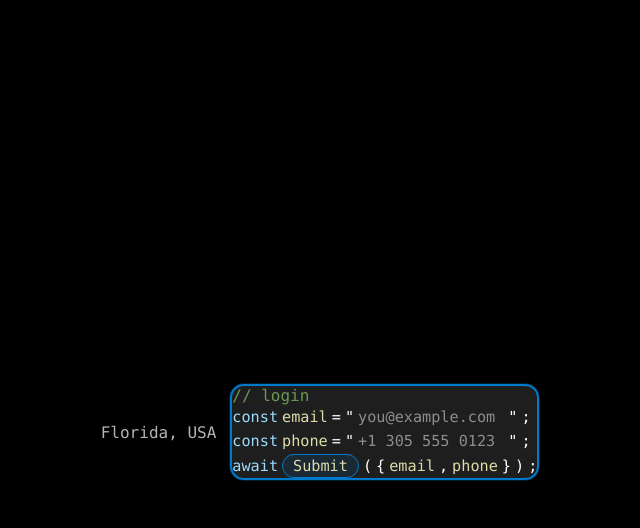
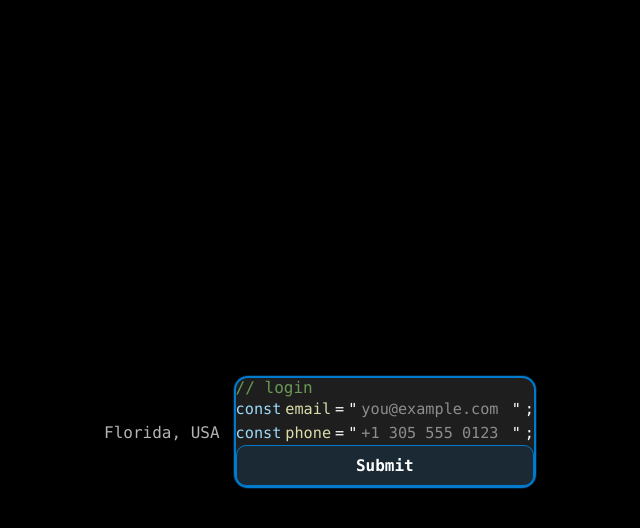
Before and after one commit to gibranparis/lameboy, a Next.js app: page / in a window 1280 px wide. Both pictures are taken after a click on the button "Florida, USA". Shown: the top 528 px of the page, without its empty margins (320-960 px from the left). Built offline with nearby package versions, Linux system fonts and the light colour scheme.

Commit message:
style(landing): remove inline “await submit” line and use VS Code “Run and Debug”-style Submit button with orange dotted focus

```diff
--- a/src/app/globals.css
+++ b/src/app/globals.css
@@ -20,7 +20,7 @@
   --comment:#6a9955;
   --string:#ce9178;
   --keyword:#9cdcfe;
-  --var:#dcdcaa;     /* vars / function identifiers */
+  --var:#dcdcaa;
   --punct:#ffffff;
   --op:#ffffff;
 
@@ -104,34 +104,33 @@ html, body{
 }
 .code-input::placeholder{ color:#8d8d8d; }
 
-/* VS Code badge-style button (like “Additional Views”) */
-.chip-btn{
-  display: inline-flex;
-  align-items: center;
-  gap: 6px;
-  padding: 2px 10px;
+/* === VS Code “Run and Debug” style button === */
+.run-btn{
+  display:block;
+  width:100%;
+  text-align:center;
+  padding: 10px 14px;
   border: 1px solid var(--accent);
-  border-radius: 9999px;
+  border-radius: 10px;
   background: rgba(0,122,204,.12);
   color: var(--text);
   font: inherit;
+  font-weight: 700;
   cursor: pointer;
   line-height: 1.2;
 }
-.chip-btn:hover{
-  background: rgba(0,122,204,.2);
+.run-btn:hover{
+  background: rgba(0,122,204,.20);
 }
-.chip-btn:focus-visible{
-  outline: 1px dashed var(--focus-orange);      /* orange dotted focus */
+.run-btn:focus-visible{
+  outline: 1px dashed var(--focus-orange);   /* orange dotted ring */
   outline-offset: 3px;
 }
-.chip-btn:active{
+.run-btn:active{
   border-color: var(--focus-orange);
   box-shadow: inset 0 0 0 1px var(--focus-orange);
 }
-.chip-btn[disabled]{
-  opacity: .6; cursor: progress;
-}
+.run-btn[disabled]{ opacity:.6; cursor:progress; }
 
 /* Blinking caret for the demo card */
 .caret::after{
--- a/src/components/BannedCard.jsx
+++ b/src/components/BannedCard.jsx
@@ -112,24 +112,17 @@ export default function BannedCard() {
           <span className="code-punc">"</span><span className="code-punc">;</span>
         </div>
 
-        {/* VS Code-like badge button */}
-        <div className="code-line mt-2">
-          <span className="code-keyword">await</span>
-          <button type="submit" className="chip-btn" disabled={busy}>
-            <span className="code-var">Submit</span>
+        {/* Run & Debug-style Submit button */}
+        <div className="mt-3">
+          <button type="submit" className="run-btn" disabled={busy}>
+            Submit
           </button>
-          <span className="code-punc">(</span>
-          <span className="code-punc">{'{'}</span>
-          <span className="code-var">email</span>
-          <span className="code-punc">,</span>
-          <span className="code-var">phone</span>
-          <span className="code-punc">{'}'}</span>
-          <span className="code-punc">)</span><span className="code-punc">;</span>
-
           {msg && (
-            <span style={{ marginLeft: 10 }} className={msg.type === 'ok' ? "code-comment" : "code-string"}>
-              {msg.type === 'ok' ? `// ${msg.text}` : `"${msg.text}"`}
-            </span>
+            <div className="mt-2">
+              <span className={msg.type === 'ok' ? "code-comment" : "code-string"}>
+                {msg.type === 'ok' ? `// ${msg.text}` : `"${msg.text}"`}
+              </span>
+            </div>
           )}
         </div>
       </form>
```
